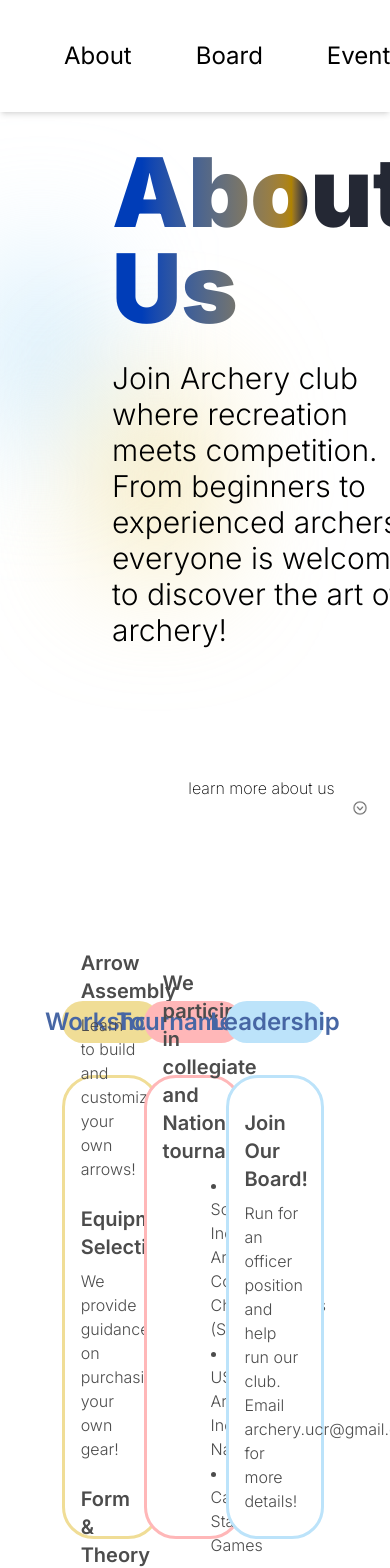
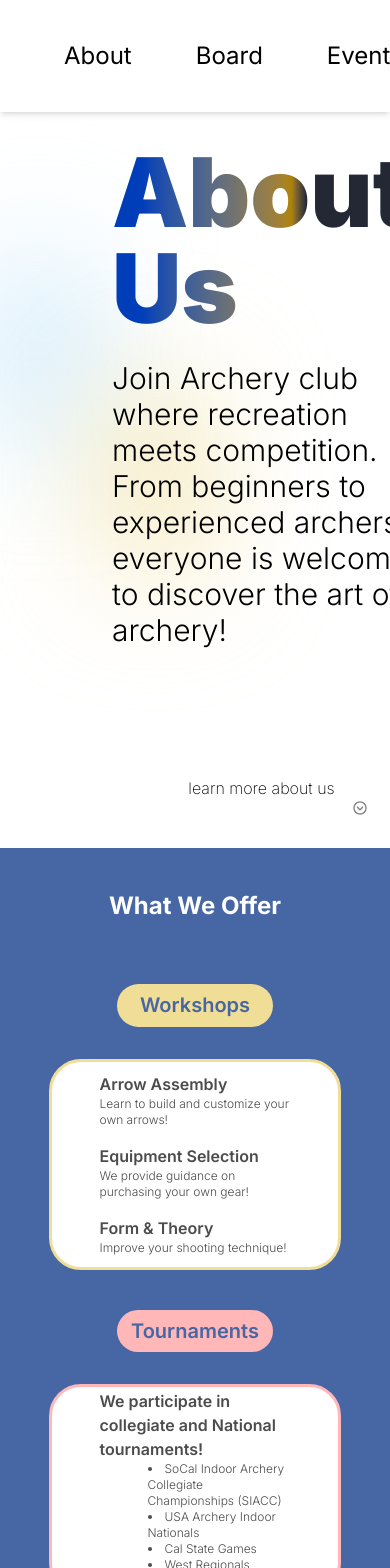
Before and after one commit to acm-ucr/archery-website, a Next.js app: page /about in a window 390 px wide. Shown: the top 1568 px of the page. Built offline with nearby package versions, Linux system fonts and the light colour scheme.

Commit message:
Added bg and mobile res

```diff
--- a/src/components/about/offerCard.tsx
+++ b/src/components/about/offerCard.tsx
@@ -20,22 +20,24 @@ export const OfferCard = ({
   lists,
 }: OfferCardProps) => {
   return (
-    <div className="flex flex-col py-5">
+    <div className="flex h-full w-full flex-col py-5">
       <div
-        className={`flex h-[5vh] w-[25vw] items-center justify-center rounded-4xl p-2 ${tabColor} mb-8`}
+        className={`mx-auto flex h-[5vh] w-[40vw] items-center justify-center rounded-4xl p-2 md:w-[25vw] ${tabColor} mb-8`}
       >
-        <p className="text-archery-blue-600 text-2xl font-semibold">{title}</p>
+        <p className="text-archery-blue-600 text-xl font-semibold md:text-2xl">
+          {title}
+        </p>
       </div>
       <div
-        className={`flex h-[55vh] w-[25vw] justify-center rounded-4xl border-3 bg-white text-start ${borderColor}`}
+        className={`flex h-[25vh] w-[75vw] justify-center rounded-4xl border-3 bg-white text-start md:h-[55vh] md:w-[25vw] ${borderColor}`}
       >
         <div className="flex w-2/3 flex-col justify-center">
           {sections?.map(({ title, description }, index) => (
             <div key={index} className="py-2">
-              <p className="text-archery-grey-200 py-2 text-xl font-semibold">
+              <p className="text-archery-grey-200 text-s py-0 font-semibold md:py-2 md:text-xl">
                 {title}
               </p>
-              <p className="text-archery-grey-200 text-base font-light">
+              <p className="text-archery-grey-200 text-xs font-light md:text-base">
                 {description}
               </p>
             </div>
@@ -43,13 +45,13 @@ export const OfferCard = ({
 
           {lists?.map(({ title, listItems }, index) => (
             <div key={index} className="py-2">
-              <p className="text-archery-grey-200 py-2 text-xl font-semibold">
+              <p className="text-archery-grey-200 text-s py-0 font-semibold md:py-2 md:text-xl">
                 {title}
               </p>
               {listItems.map((item, index) => (
                 <li
                   key={index}
-                  className="text-archery-grey-200 ml-12 text-left text-base font-light"
+                  className="text-archery-grey-200 ml-12 text-left text-xs font-light md:text-base"
                 >
                   {item}
                 </li>
--- a/src/components/about/whatWeOffer.tsx
+++ b/src/components/about/whatWeOffer.tsx
@@ -3,14 +3,22 @@ import OfferCardData from "@/data/offerCard";
 
 const WhatWeOffer = () => {
   return (
-    <div className="flex min-h-screen w-full items-center justify-center">
-      <div className="relative flex h-[40vh] w-[90vw] items-center justify-center">
+    <div className="bg-archery-blue-600 flex h-full w-full flex-col items-center justify-center">
+      <div>
+        <p className="py-[5vh] text-2xl font-bold text-white md:text-5xl">
+          What We Offer
+        </p>
+      </div>
+      <div className="static mb-[5vh] flex h-full w-full flex-col items-center justify-center md:relative md:my-[15vh] md:h-[45vh] md:w-[90vw]">
         {OfferCardData.map(
           (
             { title, borderColor, tabColor, sections, lists, position },
             index,
           ) => (
-            <div key={index} className={`absolute ${position} z-${index}`}>
+            <div
+              key={index}
+              className={`static md:absolute ${position} z-auto md:z-${index}`}
+            >
               <OfferCard
                 title={title}
                 borderColor={borderColor}
```
